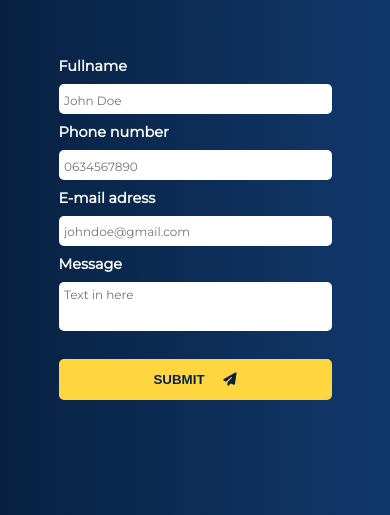
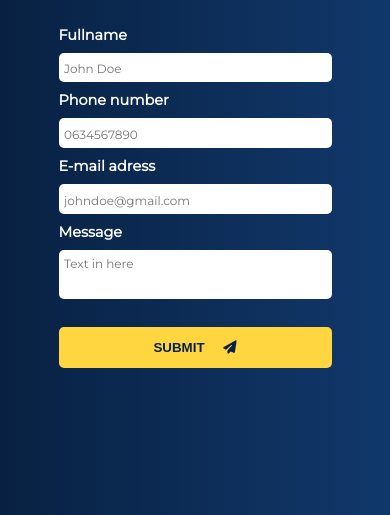
Before and after one commit to electronic-heartbreak/Portfolio, a plain HTML site: page content/contact.html in a window 390 px wide. Shown: the part 230-745 px from the top of the page. Drawn offline with Linux system fonts and the light colour scheme.

Commit message:
added height test contact small devices 0.12

```diff
--- a/content/css/Main/contact.scss
+++ b/content/css/Main/contact.scss
@@ -353,7 +353,7 @@
             display: grid;
             height: auto;
             grid-template-columns: 100%;
-            grid-template-rows: 15% 15% 1fr 10% 5%;
+            grid-template-rows: 15% 10% 1fr 10% 5%;
             grid-template-areas:
             "nav"
             "main"
@@ -429,7 +429,7 @@
     .container {
 
         .wrapper {
-
+            height: 105vh;
             .nav {
 
                 ul {
```
Also changed, not shown: content/css/Main/contact.css, 1 other file.
